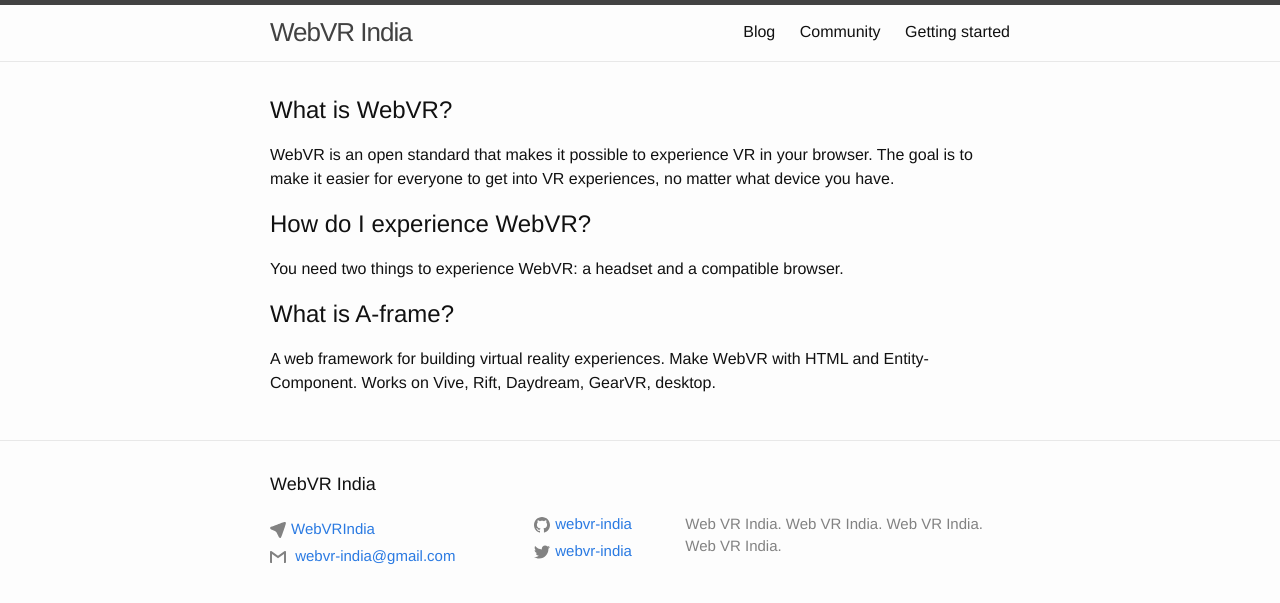
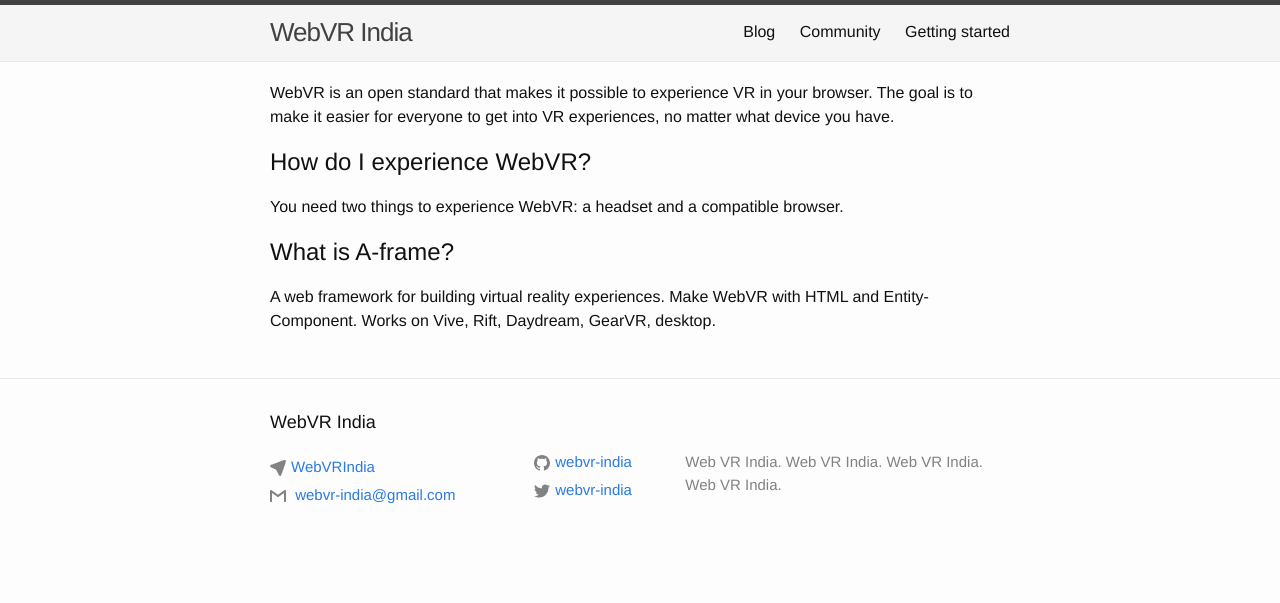
Before and after one commit to webvr-india/webvr-india.github.io, a Jekyll site: the page built from index.md, in a window 1280 px wide. Shown: the top 603 px of the page. Built offline with Jekyll 4.4.1, drawn with Linux system fonts in a browser that asks for light colours.

Commit message:
css/style.scss: make nav bar fixed to top

```diff
--- a/_sass/minima/_layout.scss
+++ b/_sass/minima/_layout.scss
@@ -7,7 +7,9 @@
   min-height: $spacing-unit * 1.865;
 
   // Positioning context for the mobile navigation icon
-  position: relative;
+  position: fixed;
+  width: 100%;
+  background-color: whitesmoke;
 }
 
 .site-title {
--- /dev/null
+++ b/assets/css/style.scss
@@ -0,0 +1,7 @@
+@import "{{ site.theme }}";
+
+header{
+    width: 100%;
+    background-color: whitesmoke;
+    position: fixed;
+}
```
